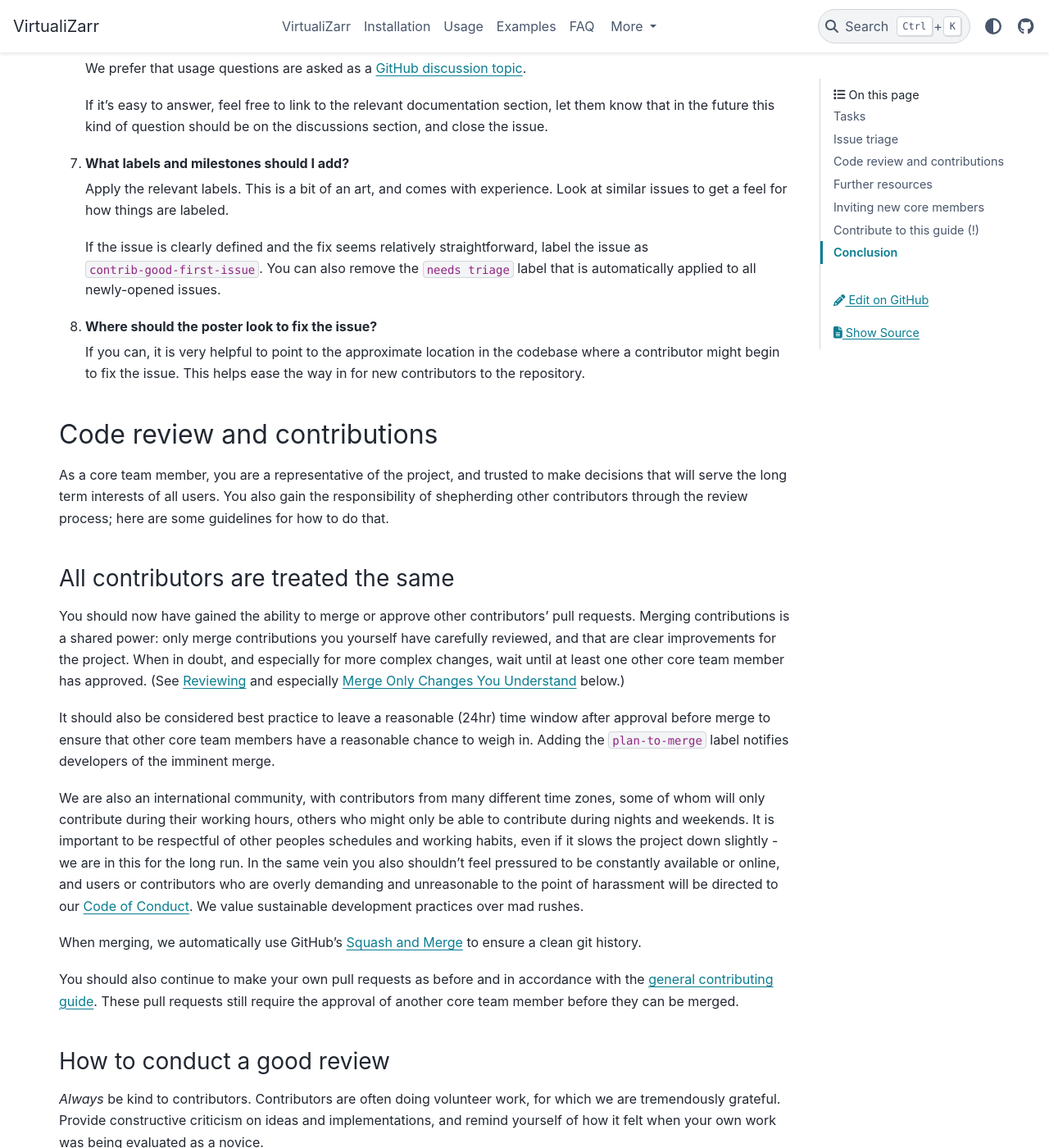
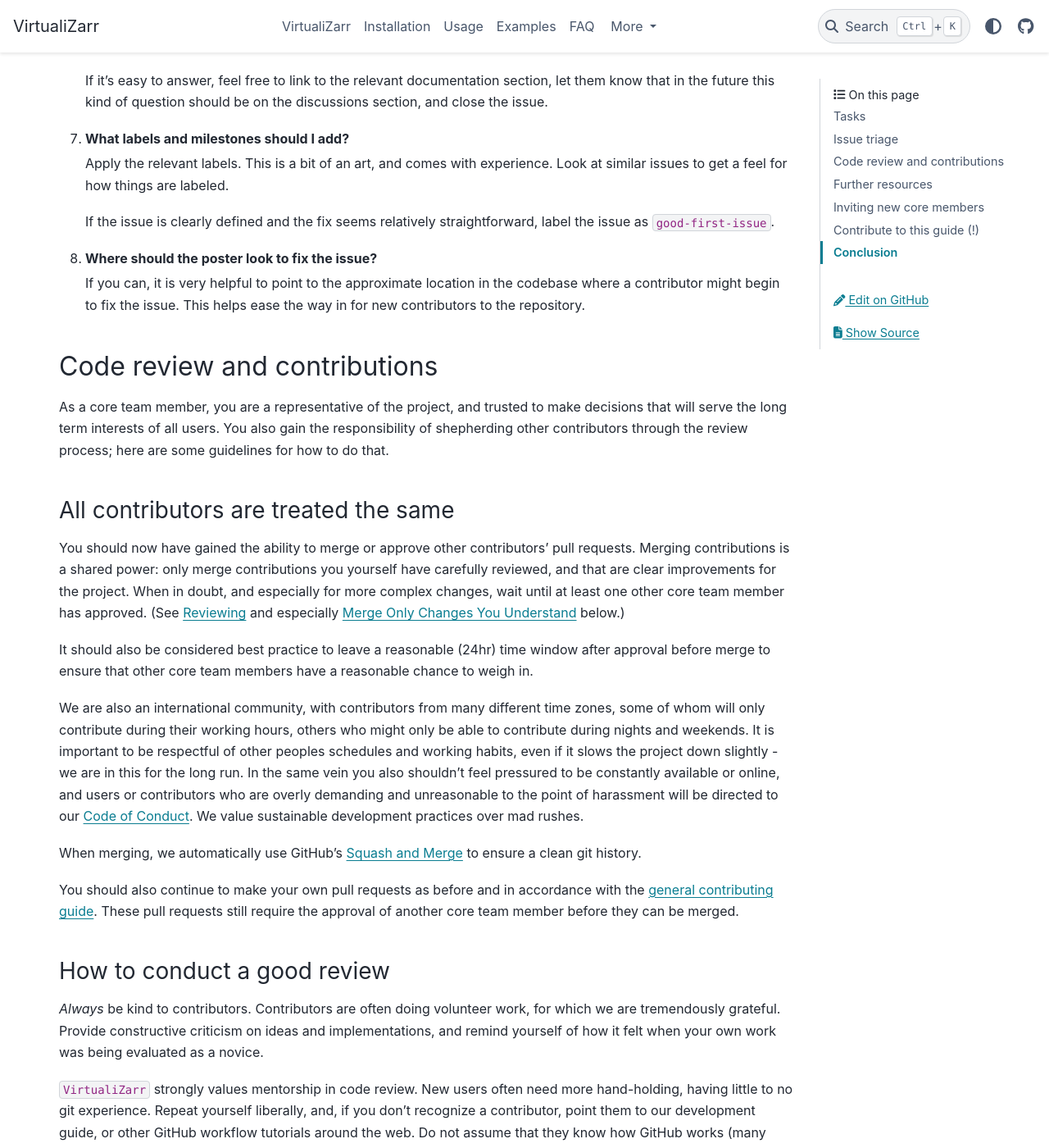
Before and after one commit to zarr-developers/VirtualiZarr, a Sphinx documentation site: the page built from docs/core_team_guide.md, in a window 1280 px wide and 1400 px high, scrolled down 2744 px. Shown: the whole window at 82% size. Built offline with Sphinx 7.4.7 and the PyData theme 0.15.4, drawn with Linux system fonts in a browser that asks for light colours; some of the changed text lies outside the part shown.

Commit message:
Apply suggestions from code review
Co-authored-by: Tom Nicholas <tom@cworthy.org>

```diff
--- a/docs/core_team_guide.md
+++ b/docs/core_team_guide.md
@@ -36,7 +36,6 @@
 - Key project contact (represent VirtualiZarr's perspective within key related projects like Xarray, Zarr, Icechunk, or Kerchunk),
 - Project fundraising (help write and administrate grants that will support VirtualiZarr),
 - Improve documentation or tutorials,
-- Presenting or running tutorials (such as those we have given at the SciPy conference),
 - Attend the bi-weekly coordination meeting ([see Zarr community calendar](https://zarr.dev/community-calls/)),
 - Contribute to the VirtualiZarr codebase.
 
@@ -107,8 +106,7 @@
 
    Apply the relevant labels. This is a bit of an art, and comes with experience. Look at similar issues to get a feel for how things are labeled.
 
-   If the issue is clearly defined and the fix seems relatively straightforward, label the issue as `contrib-good-first-issue`.
-   You can also remove the `needs triage` label that is automatically applied to all newly-opened issues.
+   If the issue is clearly defined and the fix seems relatively straightforward, label the issue as `good-first-issue`.
 
 8. **Where should the poster look to fix the issue?**
 
@@ -136,7 +134,6 @@
 It should also be considered best practice to leave a reasonable (24hr) time window
 after approval before merge to ensure that other core team members have a reasonable
 chance to weigh in.
-Adding the `plan-to-merge` label notifies developers of the imminent merge.
 
 We are also an international community, with contributors from many different time zones,
 some of whom will only contribute during their working hours, others who might only be able
```
Also changed, not shown: other parts of docs/core_team_guide.md (+1 -1 lines).
